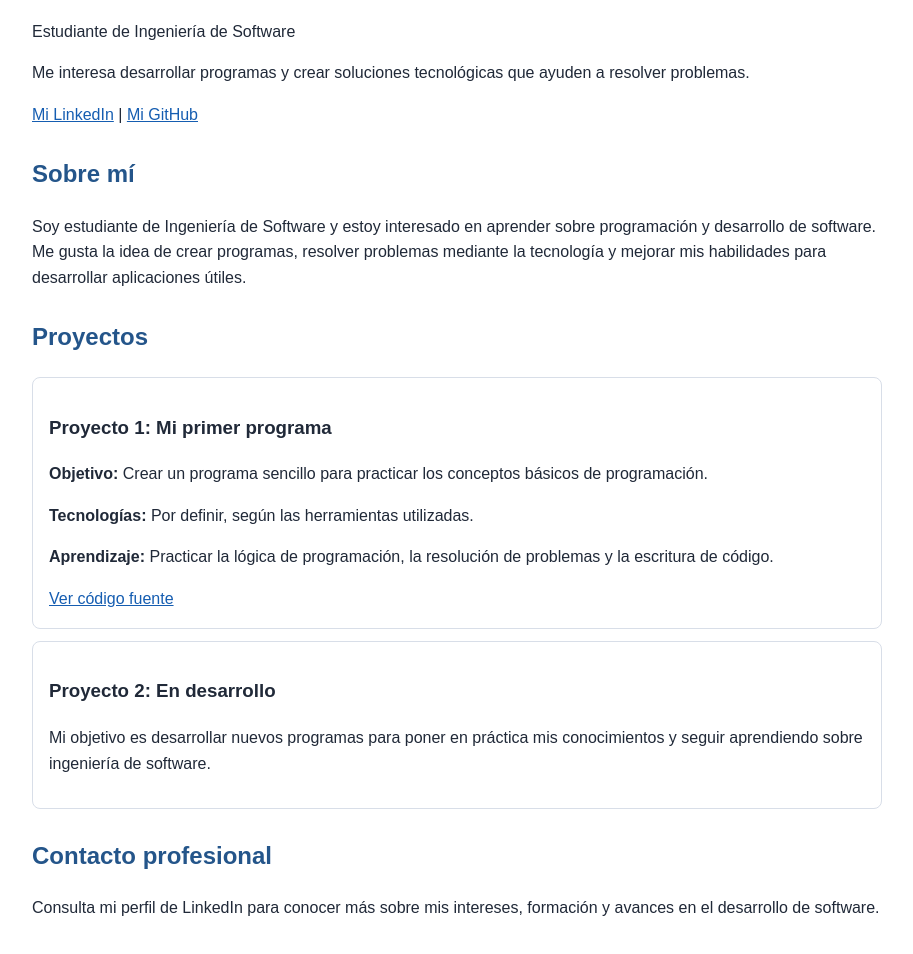
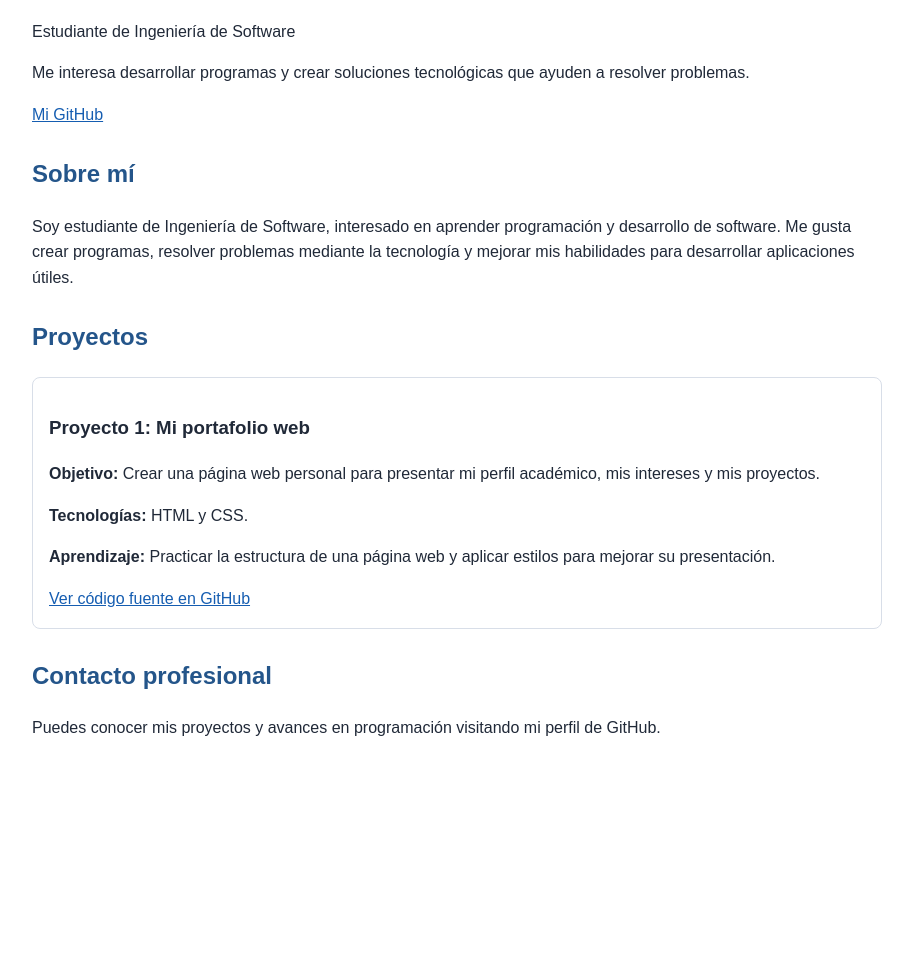
Before and after one commit to JuanAngelGutierrezBarreto/JuanAngelGutierrez.github.io-, a plain HTML site: page index.html in a window 1280 px wide. Shown: the part 94-1048 px from the top of the page, without its empty margins (183-1096 px from the left). After the commit the page ends 874 px from the top, so only its background shows below. Drawn offline with Linux system fonts and the light colour scheme.

Commit message:
Update personal information and project details in index.html

```diff
--- a/index.html
+++ b/index.html
@@ -46,19 +46,18 @@
             tecnológicas que ayuden a resolver problemas.
         </p>
         <p>
-            <a href="https://www.linkedin.com/">Mi LinkedIn</a> |
-            <a href="https://github.com/">Mi GitHub</a>
+            <a href="https://github.com/JuanAngelGutierrezBarreto"
+               target="_blank">Mi GitHub</a>
         </p>
     </header>
 
     <section>
         <h2>Sobre mí</h2>
         <p>
-            Soy estudiante de Ingeniería de Software y estoy interesado
-            en aprender sobre programación y desarrollo de software.
-            Me gusta la idea de crear programas, resolver problemas
-            mediante la tecnología y mejorar mis habilidades para
-            desarrollar aplicaciones útiles.
+            Soy estudiante de Ingeniería de Software, interesado en
+            aprender programación y desarrollo de software. Me gusta
+            crear programas, resolver problemas mediante la tecnología
+            y mejorar mis habilidades para desarrollar aplicaciones útiles.
         </p>
     </section>
 
@@ -66,41 +65,37 @@
         <h2>Proyectos</h2>
 
         <article class="proyecto">
-            <h3>Proyecto 1: Mi primer programa</h3>
+            <h3>Proyecto 1: Mi portafolio web</h3>
+
             <p>
                 <strong>Objetivo:</strong>
-                Crear un programa sencillo para practicar los conceptos
-                básicos de programación.
+                Crear una página web personal para presentar mi perfil
+                académico, mis intereses y mis proyectos.
             </p>
+
             <p>
                 <strong>Tecnologías:</strong>
-                Por definir, según las herramientas utilizadas.
+                HTML y CSS.
             </p>
+
             <p>
                 <strong>Aprendizaje:</strong>
-                Practicar la lógica de programación, la resolución de
-                problemas y la escritura de código.
+                Practicar la estructura de una página web y aplicar
+                estilos para mejorar su presentación.
             </p>
-            <a href="https://github.com/">
-                Ver código fuente
-            </a>
-        </article>
 
-        <article class="proyecto">
-            <h3>Proyecto 2: En desarrollo</h3>
-            <p>
-                Mi objetivo es desarrollar nuevos programas para poner
-                en práctica mis conocimientos y seguir aprendiendo
-                sobre ingeniería de software.
-            </p>
+            <a href="https://github.com/JuanAngelGutierrezBarreto/JuanAngelGutierrez.github.io-/tree/main"
+               target="_blank">Ver código fuente en GitHub</a>
         </article>
     </section>
 
     <section>
         <h2>Contacto profesional</h2>
         <p>
-            Consulta mi perfil de LinkedIn para conocer más sobre
-            mis intereses, formación y avances en el desarrollo
-            de software.
+            Puedes conocer mis proyectos y avances en programación
+            visitando mi perfil de GitHub.
         </p>
     </section>
+
+</body>
+</html>
```
